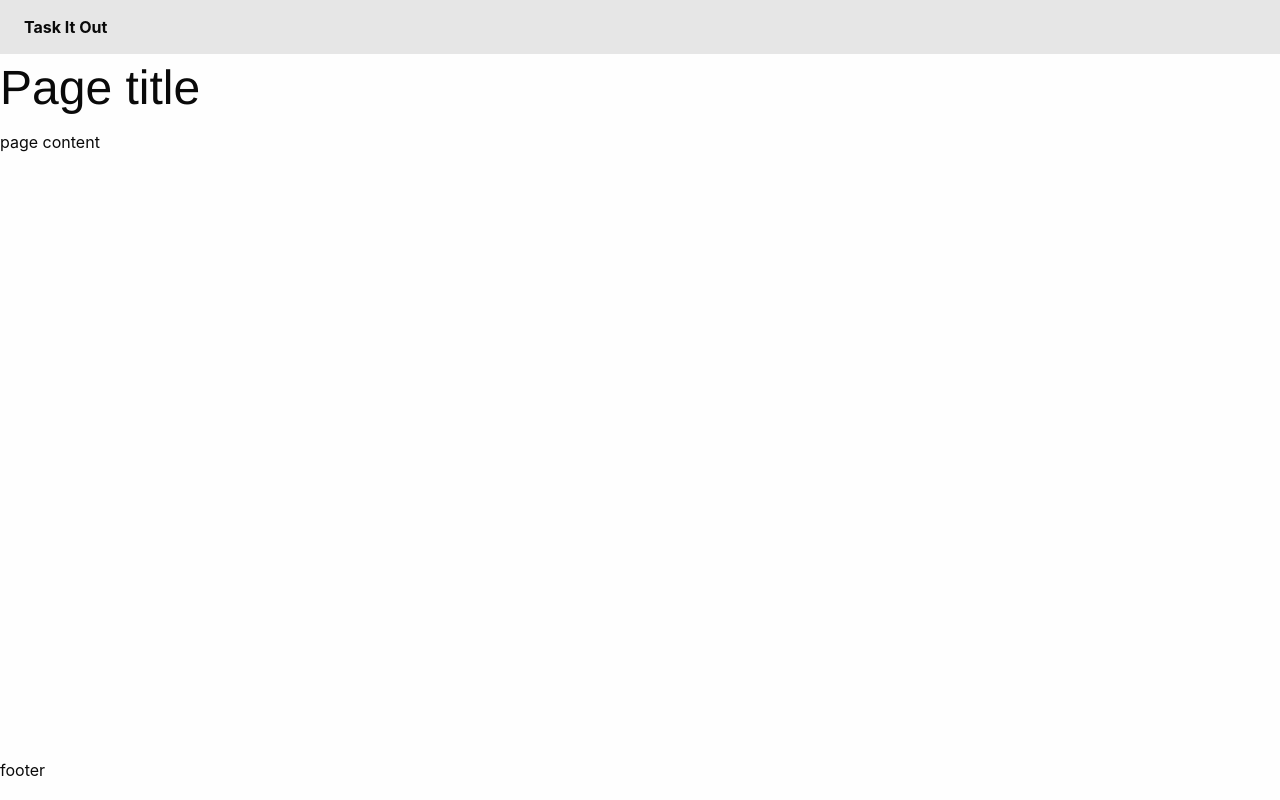
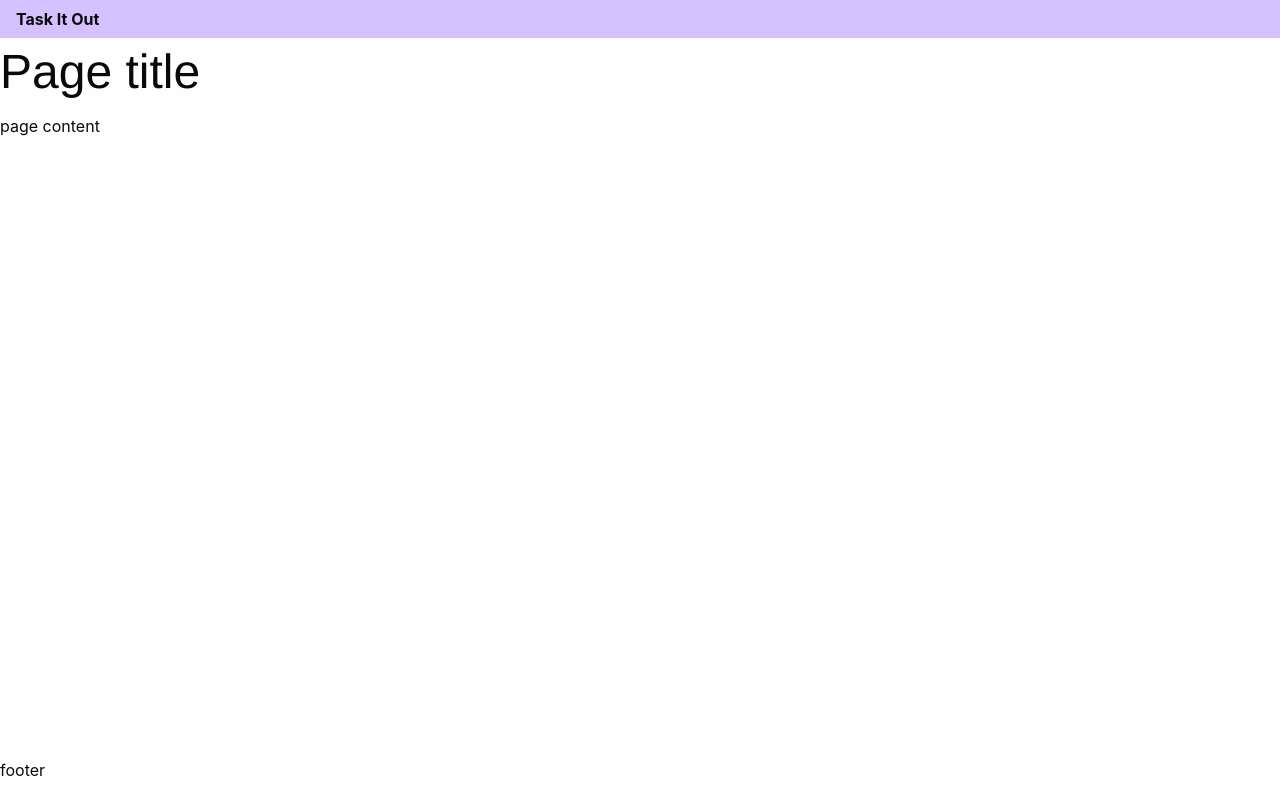
Before and after one commit to CaribouBlue/task-it-out, a Next.js app: page / in a window 1280 px wide. Built offline with nearby package versions, Linux system fonts and the light colour scheme.

Commit message:
added style support for app layout

```diff
--- a/layouts/app-layout.js
+++ b/layouts/app-layout.js
@@ -1,4 +1,5 @@
 import Head from 'next/head'
+import styles from 'styles/AppLayout.module.scss'
 
 export default function AppLayout({ children }) {
   return (
@@ -8,7 +9,7 @@ export default function AppLayout({ children }) {
         <link rel="icon" href="/favicon.ico" />
       </Head>
       <div class="grid-y medium-grid-frame">
-        <div class="cell shrink top-bar">
+        <div class="cell shrink top-bar" className={styles.topBar}>
           <div class="top-bar-left">
             <ul class="dropdown menu" data-dropdown-menu>
               <li class="menu-text">Task It Out</li>
--- /dev/null
+++ b/styles/AppLayout.module.scss
@@ -0,0 +1,3 @@
+.topBar {
+  background-color: #D3C2FF;
+}
```
